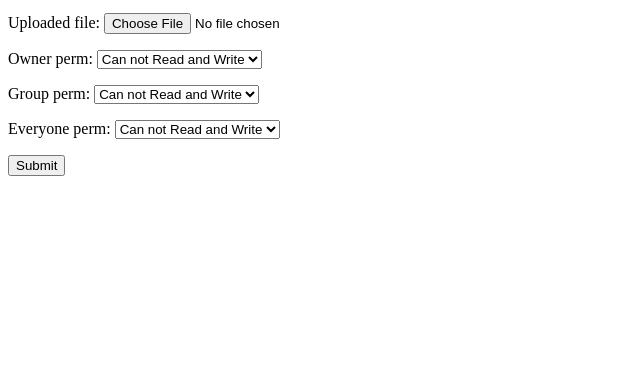
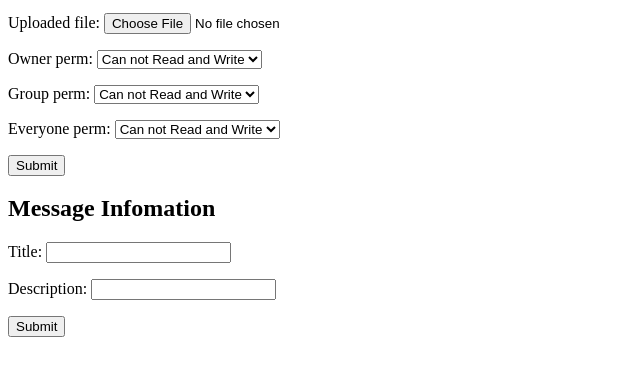
Before and after one commit to haoxun/HappyTree, a Django app: template src/prototype/file_info/templates/file_info/create_message_page.html in a window 1280 px wide. Shown: the part 201-577 px from the top of the page, without its empty margins (0-640 px from the left). Run offline with Django 3.2, Linux system fonts and the light colour scheme; the template is opened without the code that fills it: values that come from a table or form of the project are taken from there, others are empty.

Commit message:
finish dev message post page, change the form validation

```diff
--- a/src/prototype/file_info/forms.py
+++ b/src/prototype/file_info/forms.py
@@ -4,6 +4,12 @@ from .models import FileInfo
 
 class FileUploadForm(forms.Form):
     uploaded_file = forms.FileField()
+
+    def clean(self):
+        if 'file_upload_submit' not in self.data:
+            raise forms.ValidationError("Not Being Submit")
+        return self.cleaned_data
+
 
 class PermChoiceForm(forms.Form):
     NONE = FileInfo.NONE
@@ -25,3 +31,18 @@ class PermChoiceForm(forms.Form):
                                    choices=CHOICE)
     everyone_perm = forms.ChoiceField(
                                       choices=CHOICE)
+    def clean(self):
+        if 'file_upload_submit' not in self.data:
+            raise forms.ValidationError("Not Being Submit")
+        return self.cleaned_data
+
+
+class MessageInfoForm(forms.Form):
+    title = forms.CharField(required=False,
+                            max_length=50)
+    description = forms.CharField(required=False,
+                                  max_length=500)
+    def clean(self):
+        if 'post_message_submit' not in self.data:
+            raise forms.ValidationError("Not Being Submit")
+        return self.cleaned_data
--- a/src/prototype/file_info/templates/file_info/create_message_page.html
+++ b/src/prototype/file_info/templates/file_info/create_message_page.html
@@ -22,7 +22,16 @@
 			{% csrf_token %}
 			{{file_upload_form.as_p}}
 			{{perm_choice_form.as_p}}
-			<input type="submit" value="Submit" />
+			<input type="submit" name="file_upload_submit" value="Submit" />
 		</form>
 	</div>
+	<div id="post_message">
+		<h2>Message Infomation</h2>
+		<form method="post" action={# url '' #}>
+			{% csrf_token %}
+			{{post_message_form.as_p}}
+			<input type="submit" name="post_message_submit" value="Submit" />
+		</form>
+	</div>
+
 {% endblock %}
--- a/src/prototype/group_info/templates/group_info/create_group_page.html
+++ b/src/prototype/group_info/templates/group_info/create_group_page.html
@@ -5,7 +5,7 @@
 			{% csrf_token %}
 			{{form_group_name.as_p}}
 			{{form_group_description.as_p}}
-			<input type="submit" value="Submit" />
+			<input type="submit" name="create_group_submit" value="Submit" />
 		</form>
 	</div>
 {% endblock %}
--- a/src/prototype/group_info/views.py
+++ b/src/prototype/group_info/views.py
@@ -132,8 +132,7 @@ def show_group_management(request, group_info_id):
                             group_info_id=group_info_id)
 
         # deal with the situation of empty description
-        if form_group_description.is_valid() \
-                and 'group_description' in request.POST:
+        if form_group_description.is_valid():
             # add user
             group_description = \
                     form_group_description.cleaned_data['group_description']
--- a/src/prototype/project_info/templates/project_info/create_project_page.html
+++ b/src/prototype/project_info/templates/project_info/create_project_page.html
@@ -5,7 +5,7 @@
 			{% csrf_token %}
 			{{form_project_name.as_p}}
 			{{form_project_description.as_p}}
-			<input type="submit" value="Submit" />
+			<input type="submit" name="create_project_submit" value="Submit" />
 		</form>
 	</div>
 {% endblock %}
--- a/src/prototype/project_info/views.py
+++ b/src/prototype/project_info/views.py
@@ -160,8 +160,9 @@ def show_project_management_page(request, project_info_id):
             project_info.save()
             return redirect('project_management_page',
                             project_info_id=project_info_id)
-        if form_project_description.is_valid() \
-                and 'project_description' in request.POST:
+        #if form_project_description.is_valid() \
+        #        and 'project_description' in request.POST:
+        if form_project_description.is_valid():
             project_description = \
                     form_project_description.cleaned_data['project_description']
             project_info.project_description = project_description
```
Also changed, not shown: src/prototype/file_info/views.py (+12 -1 lines), src/prototype/group_info/forms.py (+9 -2 lines), src/prototype/group_info/templates/group_info/group_management_page.html (+8 -5 lines), src/prototype/project_info/forms.py (+12 -4 lines), src/prototype/project_info/templates/project_info/project_management_page.html (+4 -4 lines), 1 other file.
